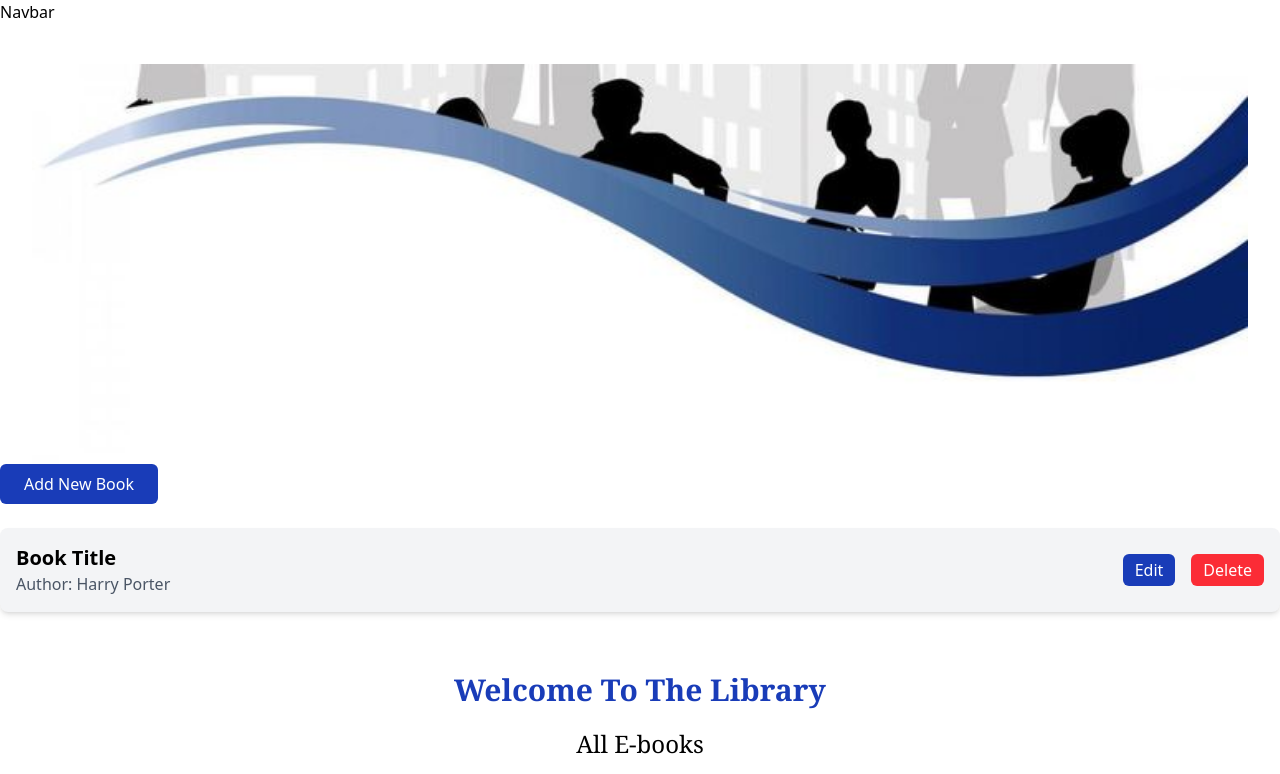
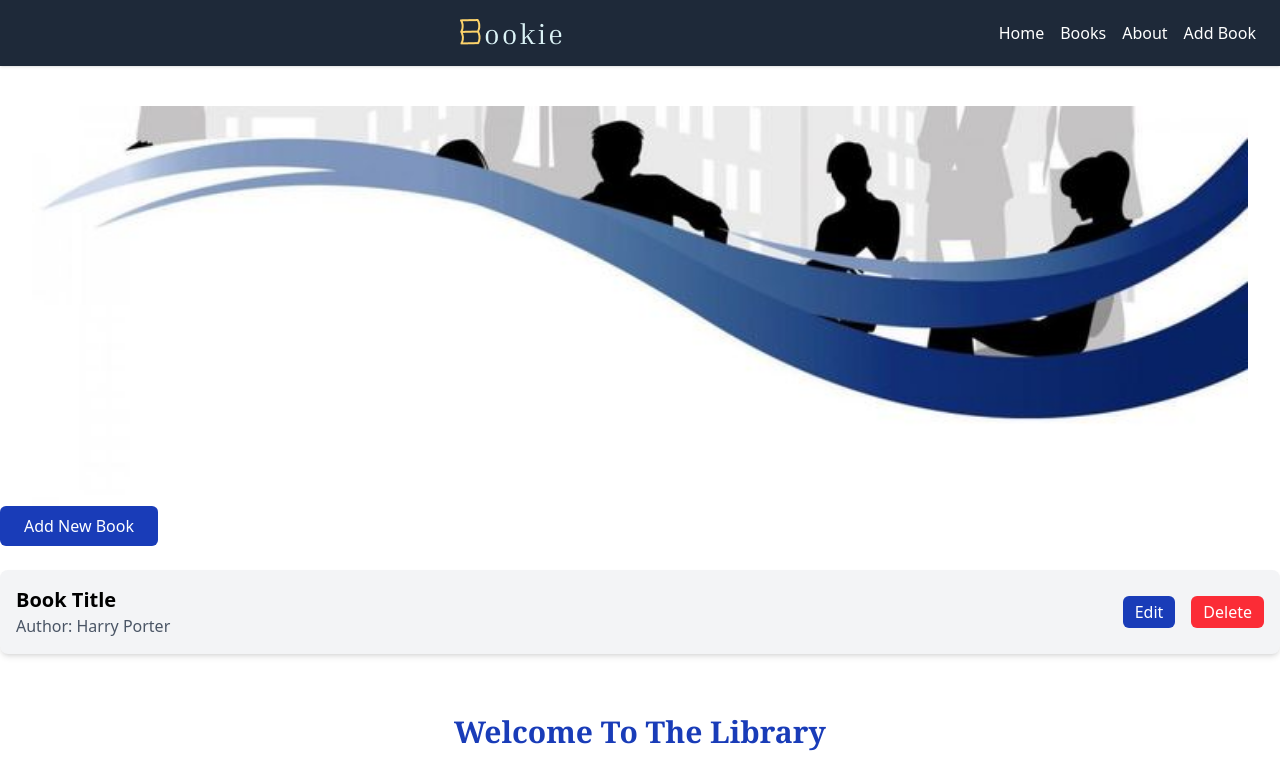
Before and after one commit to BugSlayersC5/Bookie-App, a React (Vite) app: page / in a window 1280 px wide. Shown: the top 774 px of the page. Built offline with nearby package versions, Linux system fonts and the light colour scheme.

Commit message:
working on navbar

```diff
--- a/src/components/Navbar.jsx
+++ b/src/components/Navbar.jsx
@@ -1,8 +1,23 @@
+import Logo from "../assets/bookielogo.png";
 export default function Navbar(){
 
     return(
-        <>
-            <h1>Navbar</h1>
-        </>
+        <nav className=" bg-gray-800 py-4 px-6 shadow-sm flex  flex-row">
+            <div className="flex   mx-auto  ">
+            <img src={Logo} alt="" />
+            </div>
+            <div className="flex space-x-4 items-center ">
+                <a href="http://" className=" hover:text-yellow-500 font-medium text-white"> Home</a>
+                <a href="http://" className=" hover:text-yellow-500 font-medium text-white">Books </a>
+                <a href="http://" className=" hover:text-yellow-500 font-medium text-white"> About</a>
+                <a href="http://" className=" hover:text-yellow-500 font-medium text-white">Add Book</a>
+
+            </div>
+
+
+        </nav>
+
+
+
     );
 }
```
Also changed, not shown: src/assets/bookielogo.png (added).
